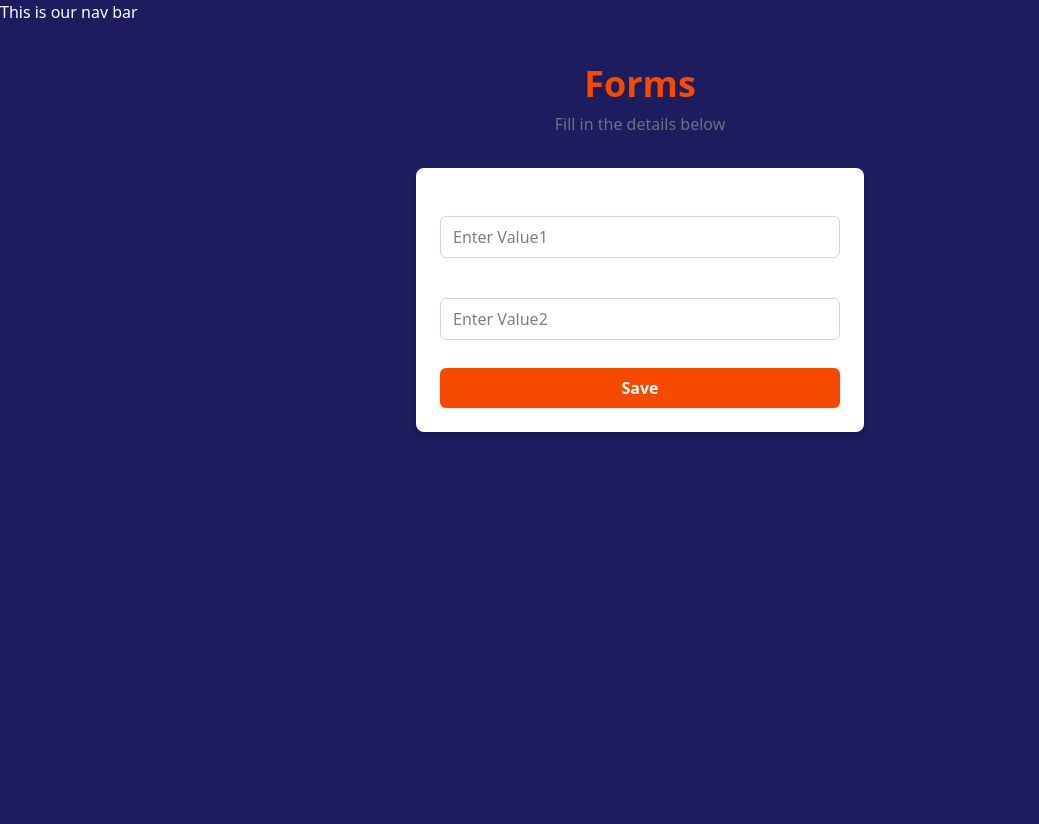
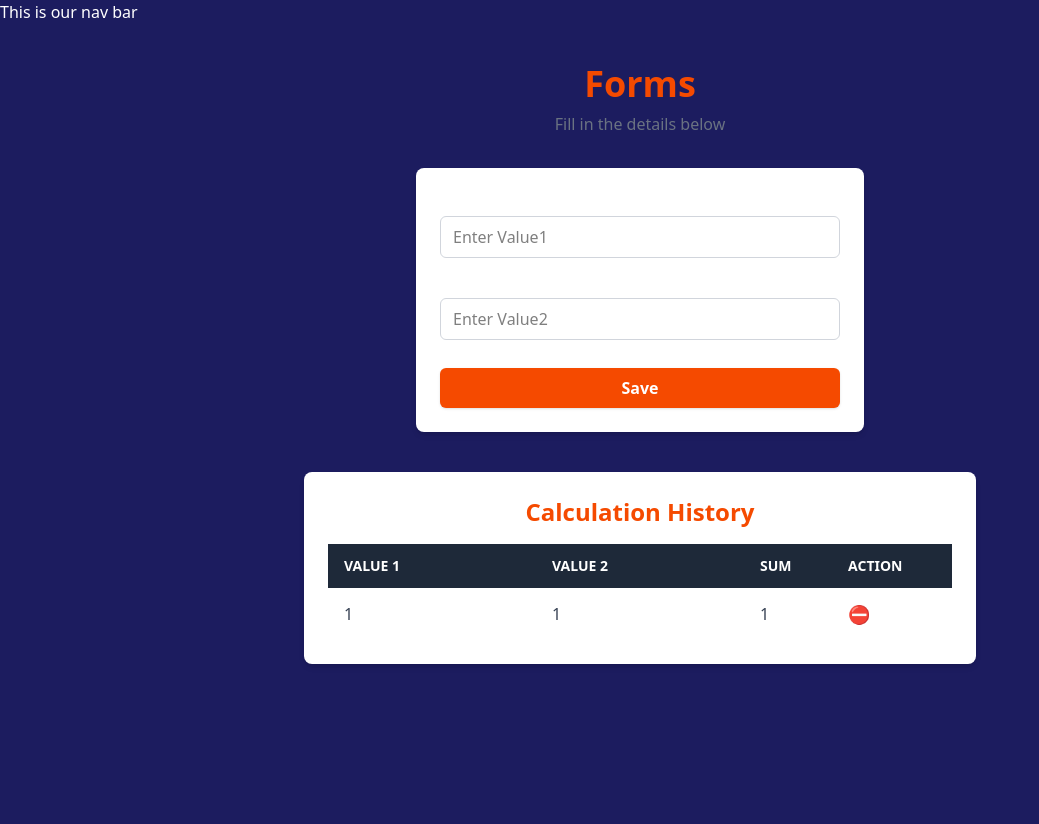
Before and after one commit to Avinash-706/LearningDJANGO2, a Django app: page /chai/form/ in a window 1280 px wide. Shown: the whole page, without its empty margins (0-1039 px from the left). Run offline with Django 5.2, Linux system fonts and the light colour scheme; tables that the repository leaves empty hold one stand-in row (values such as "Sample post"); some libraries are stand-ins or nearby versions.

Commit message:
Connected Database with the Forms

```diff
--- a/core/chai/models.py
+++ b/core/chai/models.py
@@ -52,3 +52,14 @@ class ChaiCertificate(models.Model):
 
     def __str__(self):
         return f'Certificate For {self.chai.name}'
+
+
+
+# forms
+class Calculation(models.Model):
+    num1 = models.IntegerField()
+    num2 = models.IntegerField()
+    sum = models.IntegerField()
+
+    def __str__(self):
+        return f"Calculation: {self.num1} + {self.num2} = {self.sum}"
--- a/core/chai/templates/chai/user_form.html
+++ b/core/chai/templates/chai/user_form.html
@@ -30,7 +30,7 @@ Forms
             </div> {% endcomment %}
 
             <div class="pt-3">
-                <button type="submit" class="w-full bg-orange-600 hover:bg-orange-700 text-white font-semibold py-2 px-4 rounded-md shadow-sm transition duration-200">Save</button>
+                <button type="submit" class="cursor-pointer w-full bg-orange-600 hover:bg-orange-700 text-white font-semibold py-2 px-4 rounded-md shadow-sm transition duration-200">Save</button>
             </div>
 
             {% if output is not None and output != 0 %}
@@ -42,6 +42,47 @@ Forms
 
         </form>
     </div>
+
+
+
+    <div class="w-full max-w-2xl bg-white p-6 rounded-lg shadow-md mt-10">
+        <h3 class="text-2xl font-bold text-orange-600 mb-4 text-center">Calculation History</h3>
+        <div class="overflow-x-auto">
+            <table class="min-w-full bg-white">
+                <thead class="bg-gray-800 text-white">
+                    <tr>
+                        <th class="w-1/3 text-left py-3 px-4 uppercase font-semibold text-sm">Value 1</th>
+                        <th class="w-1/3 text-left py-3 px-4 uppercase font-semibold text-sm">Value 2</th>
+                        <th class="text-left py-3 px-4 uppercase font-semibold text-sm">Sum</th>
+                        {# NEW: Add a header for the action column #}
+                        <th class="text-left py-3 px-4 uppercase font-semibold text-sm">Action</th>
+                    </tr>
+                </thead>
+                <tbody class="text-gray-700">
+                    {% for calc in calculations %}
+                    <tr class="hover:bg-gray-100">
+                        <td class="w-1/3 text-left py-3 px-4">{{ calc.num1 }}</td>
+                        <td class="w-1/3 text-left py-3 px-4">{{ calc.num2 }}</td>
+                        <td class="text-left py-3 px-4">{{ calc.sum }}</td>
+                        {# NEW: Add the delete button form #}
+                        <td class="text-left py-3 px-4">
+                            <form action="{% url 'delete_calculation' calc.id %}" method="post" class="inline">
+                                {% csrf_token %}
+                                <button type="submit" style="cursor: pointer;" class="text-red-500 hover:text-red-700 text-lg">
+                                    ⛔
+                                </button>
+                            </form>
+                        </td>
+                    </tr>
+                    {% empty %}
+                    <tr>
+                        <td colspan="4" class="text-center py-3 px-4">No calculations yet.</td>
+                    </tr>
+                    {% endfor %}
+                </tbody>
+            </table>
+        </div>
+    </div>
 </div>
 
 {% endblock %}
--- a/core/chai/urls.py
+++ b/core/chai/urls.py
@@ -8,5 +8,6 @@ urlpatterns = [
     path('', views.all_chai, name = "all_chai"),
     path('<int:chai_id>/', views.chai_detail, name = "chai_detail"),
     path('form/', views.userForm, name = "userForm"),
+    path('delete/<int:calc_id>/', views.delete_calculation, name = "delete_calculation"),
     # path('order/', views.order, name = "order" ),
 ]
--- a/core/chai/views.py
+++ b/core/chai/views.py
@@ -1,6 +1,6 @@
-from django.shortcuts import render
+from django.shortcuts import render, redirect
 from django.http import HttpResponse, HttpResponseRedirect
-from .models import ChaiVariety
+from .models import ChaiVariety, Calculation
 from .forms import modelForm
 from django.shortcuts import get_object_or_404
 
@@ -19,25 +19,43 @@ def chai_detail(request, chai_id):
 
 #form
 def userForm(request):
-    sum = None
+    result = None
     fn = modelForm()
     data = {'form' : fn}
     try:
         if request.method == "POST":
-            # n1 = int(request.GET['num1'])
-            # n2 = int(request.GET['num2'])
+            form = modelForm(request.POST)
+            if  form.is_valid():
+                # n1 = int(request.GET['num1'])
+                # n2 = int(request.GET['num2'])
 
-            n1 = int(request.POST['num1'])
-            n2 = int(request.POST['num2'])
+                n1 = int(request.POST['num1'])
+                n2 = int(request.POST['num2'])
+
+                result = n1 + n2
+
+                record = Calculation(num1 = n1, num2 = n2, sum=result)
+                record.save()
 
 
-            sum = n1 + n2
-            data = {
-                'form' : fn,
-                'output' : sum
-            }
-            # return HttpResponseRedirect(("/chai/?output={}").format(sum))
+                # return HttpResponseRedirect(("/chai/?output={}").format(result))
 
     except:
-        sum = "Kuch Bhi ?"
+        result = "Kuch Bhi ?"
+
+
+    all_calculations = Calculation.objects.all()
+    data = {
+        'form' : fn,
+        'output' : result,
+        'calculations': all_calculations
+    }
+
     return render(request, 'chai/user_form.html', data)
+
+
+def delete_calculation(request, calc_id):
+    data = get_object_or_404(Calculation, id = calc_id)
+    if request.method == 'POST':
+        data.delete()
+    return redirect('/chai/form')
--- a/core/theme/static/css/dist/styles.css
+++ b/core/theme/static/css/dist/styles.css
@@ -8,22 +8,29 @@
     --font-serif: ui-serif, Georgia, Cambria, "Times New Roman", Times, serif;
     --font-mono: ui-monospace, SFMono-Regular, Menlo, Monaco, Consolas, "Liberation Mono",
       "Courier New", monospace;
+    --color-red-500: oklch(63.7% 0.237 25.331);
+    --color-red-700: oklch(50.5% 0.213 27.518);
     --color-orange-400: oklch(75% 0.183 55.934);
     --color-orange-500: oklch(70.5% 0.213 47.604);
     --color-orange-600: oklch(64.6% 0.222 41.116);
     --color-orange-700: oklch(55.3% 0.195 38.402);
     --color-gray-50: oklch(98.5% 0.002 247.839);
+    --color-gray-100: oklch(96.7% 0.003 264.542);
     --color-gray-300: oklch(87.2% 0.01 258.338);
     --color-gray-400: oklch(70.7% 0.022 261.325);
     --color-gray-500: oklch(55.1% 0.027 264.364);
     --color-gray-700: oklch(37.3% 0.034 259.733);
+    --color-gray-800: oklch(27.8% 0.033 256.848);
     --color-gray-900: oklch(21% 0.034 264.665);
     --color-black: #000;
     --color-white: #fff;
     --spacing: 0.25rem;
     --container-md: 28rem;
+    --container-2xl: 42rem;
     --text-sm: 0.875rem;
     --text-sm--line-height: calc(1.25 / 0.875);
+    --text-lg: 1.125rem;
+    --text-lg--line-height: calc(1.75 / 1.125);
     --text-2xl: 1.5rem;
     --text-2xl--line-height: calc(2 / 1.5);
     --text-4xl: 2.25rem;
@@ -446,6 +453,9 @@
   .mt-4 {
     margin-top: calc(var(--spacing) * 4);
   }
+  .mt-10 {
+    margin-top: calc(var(--spacing) * 10);
+  }
   .mb-1 {
     margin-bottom: calc(var(--spacing) * 1);
   }
@@ -527,6 +537,9 @@
   .grid {
     display: grid;
   }
+  .inline {
+    display: inline;
+  }
   .inline-flex {
     display: inline-flex;
   }
@@ -536,14 +549,26 @@
   .min-h-screen {
     min-height: 100vh;
   }
+  .w-1\/3 {
+    width: calc(1/3 * 100%);
+  }
   .w-\[100\%\] {
     width: 100%;
   }
   .w-full {
     width: 100%;
   }
+  .max-w-2xl {
+    max-width: var(--container-2xl);
+  }
   .max-w-md {
     max-width: var(--container-md);
+  }
+  .min-w-full {
+    min-width: 100%;
+  }
+  .cursor-pointer {
+    cursor: pointer;
   }
   .grid-cols-3 {
     grid-template-columns: repeat(3, minmax(0, 1fr));
@@ -567,6 +592,9 @@
     --tw-space-y-reverse: 0;
     margin-block-start: calc(calc(var(--spacing) * 4) * var(--tw-space-y-reverse));
     margin-block-end: calc(calc(var(--spacing) * 4) * calc(1 - var(--tw-space-y-reverse)));
+  }
+  .overflow-x-auto {
+    overflow-x: auto;
   }
   .rounded {
     border-radius: 0.25rem;
@@ -601,6 +629,9 @@
   .bg-gray-500 {
     background-color: var(--color-gray-500);
   }
+  .bg-gray-800 {
+    background-color: var(--color-gray-800);
+  }
   .bg-orange-600 {
     background-color: var(--color-orange-600);
   }
@@ -622,6 +653,9 @@
   .py-2 {
     padding-block: calc(var(--spacing) * 2);
   }
+  .py-3 {
+    padding-block: calc(var(--spacing) * 3);
+  }
   .py-10 {
     padding-block: calc(var(--spacing) * 10);
   }
@@ -630,6 +664,9 @@
   }
   .text-center {
     text-align: center;
+  }
+  .text-left {
+    text-align: left;
   }
   .font-serif {
     font-family: var(--font-serif);
@@ -645,6 +682,10 @@
   .text-5xl {
     font-size: var(--text-5xl);
     line-height: var(--tw-leading, var(--text-5xl--line-height));
+  }
+  .text-lg {
+    font-size: var(--text-lg);
+    line-height: var(--tw-leading, var(--text-lg--line-height));
   }
   .text-sm {
     font-size: var(--text-sm);
@@ -685,8 +726,14 @@
   .text-orange-600 {
     color: var(--color-orange-600);
   }
+  .text-red-500 {
+    color: var(--color-red-500);
+  }
   .text-white {
     color: var(--color-white);
+  }
+  .uppercase {
+    text-transform: uppercase;
   }
   .shadow-lg {
     --tw-shadow: 0 10px 15px -3px var(--tw-shadow-color, rgb(0 0 0 / 0.1)), 0 4px 6px -4px var(--tw-shadow-color, rgb(0 0 0 / 0.1));
@@ -710,8 +757,18 @@
     transition-duration: 200ms;
   }
   @media (hover: hover) {
+    .hover\:bg-gray-100:hover {
+      background-color: var(--color-gray-100);
+    }
+  }
+  @media (hover: hover) {
     .hover\:bg-orange-700:hover {
       background-color: var(--color-orange-700);
+    }
+  }
+  @media (hover: hover) {
+    .hover\:text-red-700:hover {
+      color: var(--color-red-700);
     }
   }
   .focus\:border-orange-400:focus {
```
Also changed, not shown: core/chai/migrations/0004_calculation.py (added), core/db.sqlite3.
